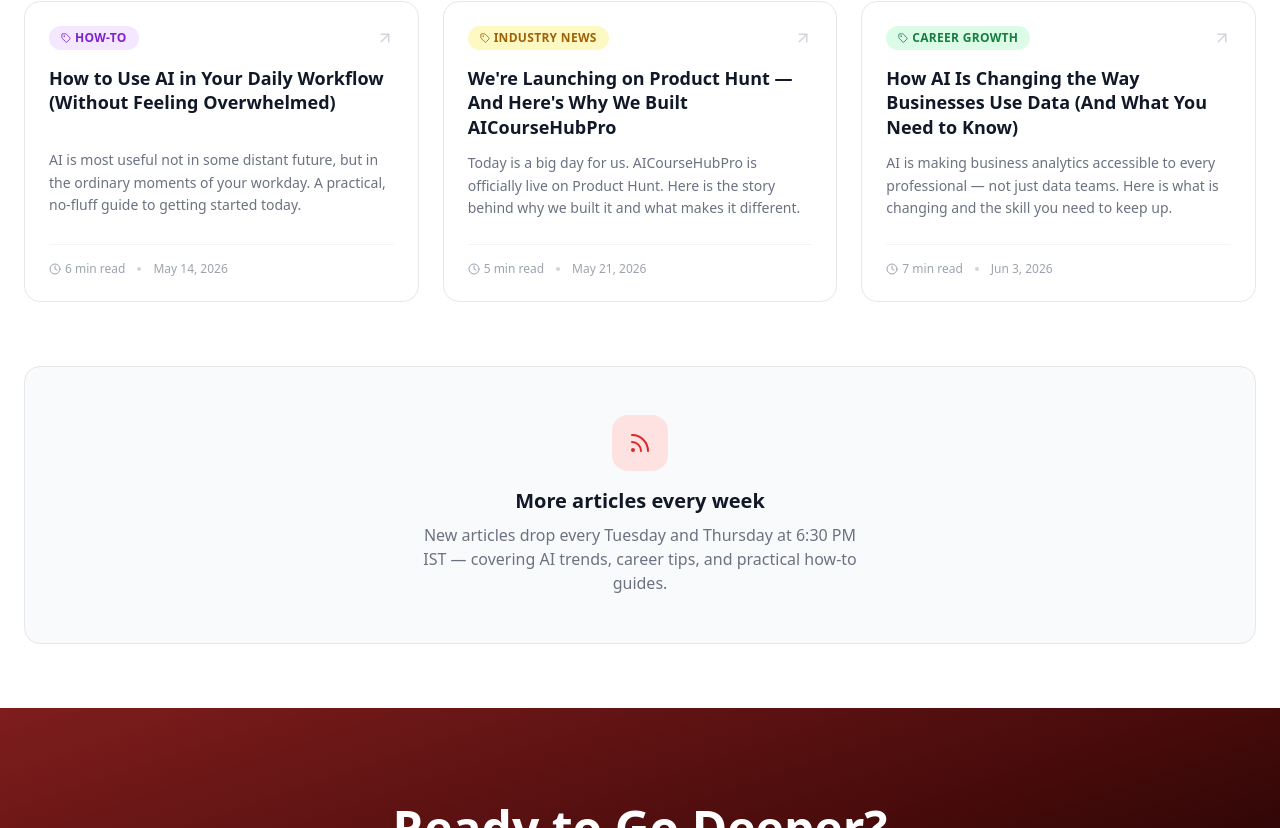
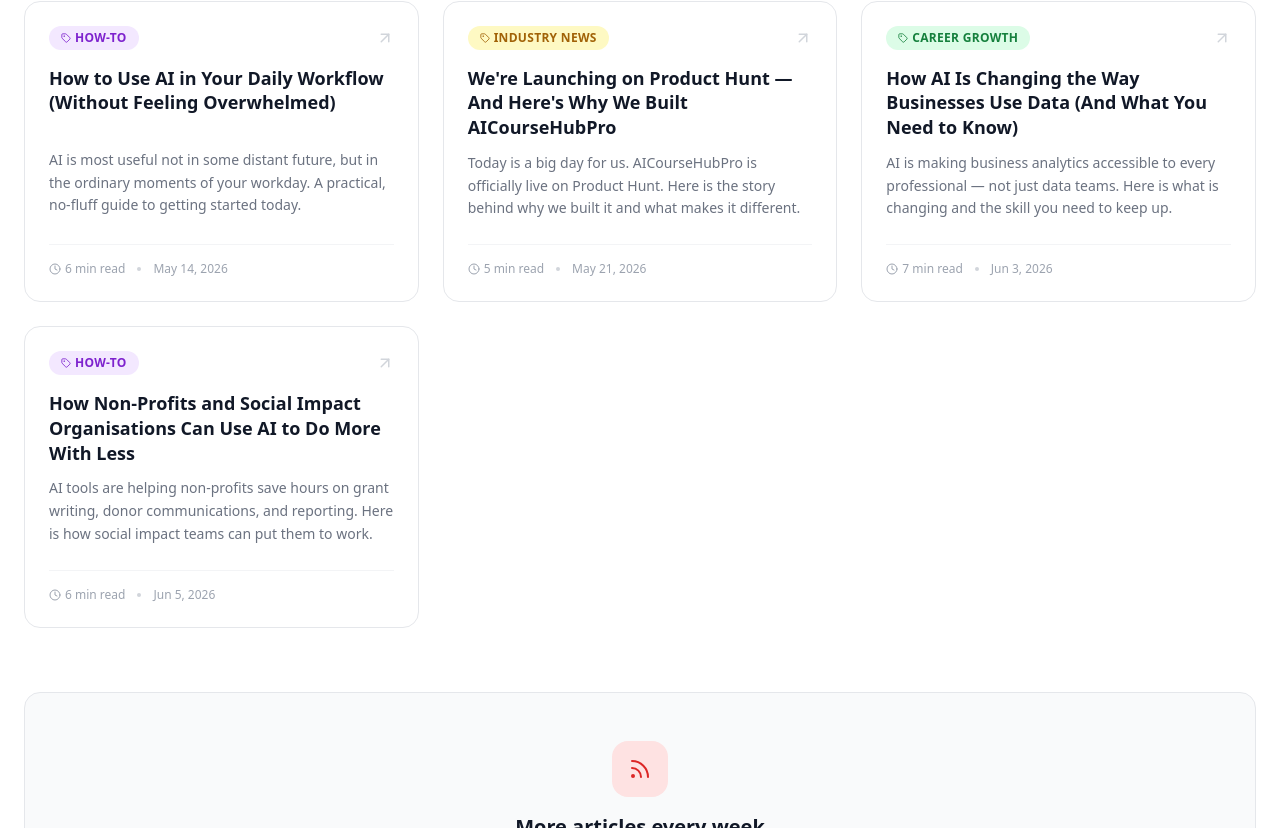
Before and after one commit to shiromys/AICourseHubPro, a React (Vite) app in the folder frontend/: page /blog in a window 1280 px wide. Shown: the part 1204-2032 px from the top of the page. Built offline with nearby package versions, Linux system fonts and the light colour scheme; no server answers.

Commit message:
committed changes to blogs and course cards

```diff
--- a/frontend/src/pages/Blog.jsx
+++ b/frontend/src/pages/Blog.jsx
@@ -50,6 +50,16 @@ const articles = [
     readTime: '7 min read',
     date: 'Jun 3, 2026',
     slug: 'how-ai-is-changing-business-data-analytics',
+    featured: false,
+  },
+  {
+    id: 5,
+    title: 'How Non-Profits and Social Impact Organisations Can Use AI to Do More With Less',
+    excerpt: 'AI tools are helping non-profits save hours on grant writing, donor communications, and reporting. Here is how social impact teams can put them to work.',
+    category: 'How-To',
+    readTime: '6 min read',
+    date: 'Jun 5, 2026',
+    slug: 'how-non-profits-can-use-ai-to-do-more-with-less',
     featured: false,
   },
   // ── Add new articles below this line ──────
--- a/frontend/src/pages/Courses.jsx
+++ b/frontend/src/pages/Courses.jsx
@@ -193,11 +193,17 @@ const Courses = () => {
                       <span className="text-green-600 font-bold text-lg">${course.price}</span>
                     </div>
 
-                    <h3 className="text-2xl font-bold text-black mb-3 group-hover:text-red-600 transition-colors line-clamp-2">
+                    <h3
+                      className="text-2xl font-bold text-black mb-3 group-hover:text-red-600 transition-colors line-clamp-2 cursor-pointer"
+                      onClick={() => navigate(`/course/${course.id}`)}
+                    >
                       {course.title}
                     </h3>
 
-                    <p className="text-gray-600 text-sm leading-relaxed mb-6 line-clamp-3">
+                    <p
+                      className="text-gray-600 text-sm leading-relaxed mb-6 line-clamp-3 cursor-pointer hover:text-gray-800"
+                      onClick={() => navigate(`/course/${course.id}`)}
+                    >
                       {course.description || "Master the skills needed to excel in this field with our comprehensive curriculum."}
                     </p>
 
```
